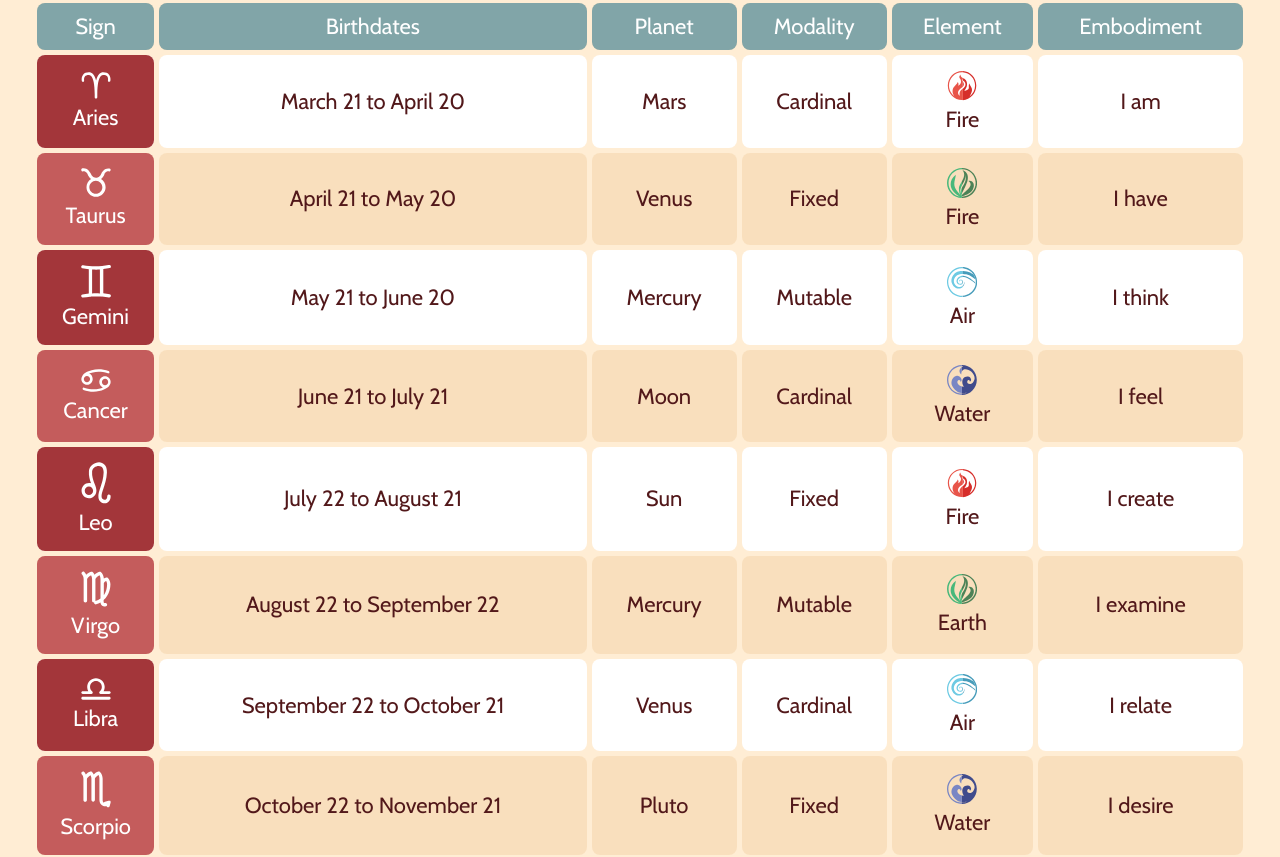
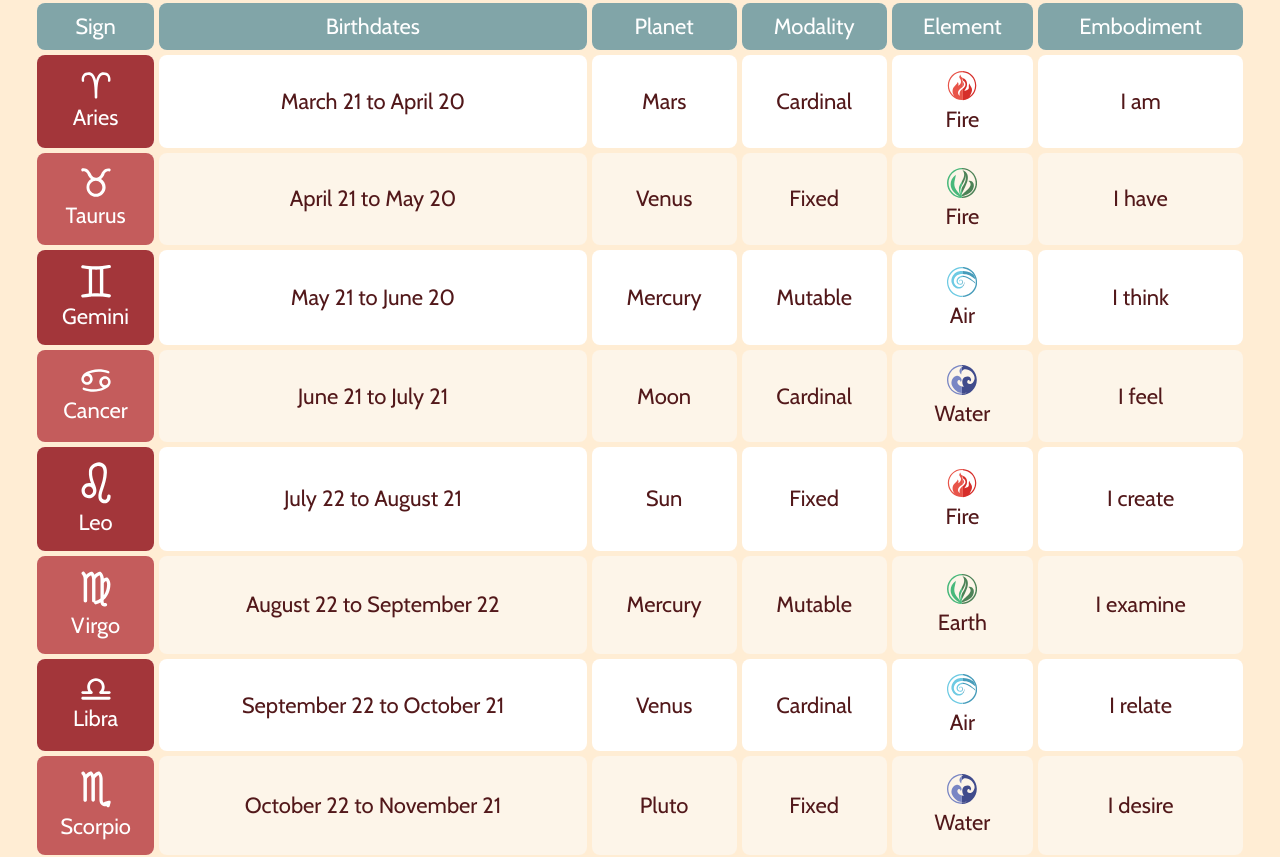
Before and after one commit to codingclap/astrological-basic, a plain HTML site: page index.html in a window 1280 px wide. Shown: the part 1221-2078 px from the top of the page. Drawn offline with nearby package versions, Linux system fonts and the light colour scheme.

```diff
--- a/style.css
+++ b/style.css
@@ -105,7 +105,7 @@ body{
 }
 
 .cp-astrology-healers .whole-astrological tr:nth-child(odd) {
-  background-color: #e6b1723b;
+  background-color: #fdf5e9;
 }
 .cp-astrology-healers .whole-astrological tr:nth-child(even) {
   background-color: #fff;
```
